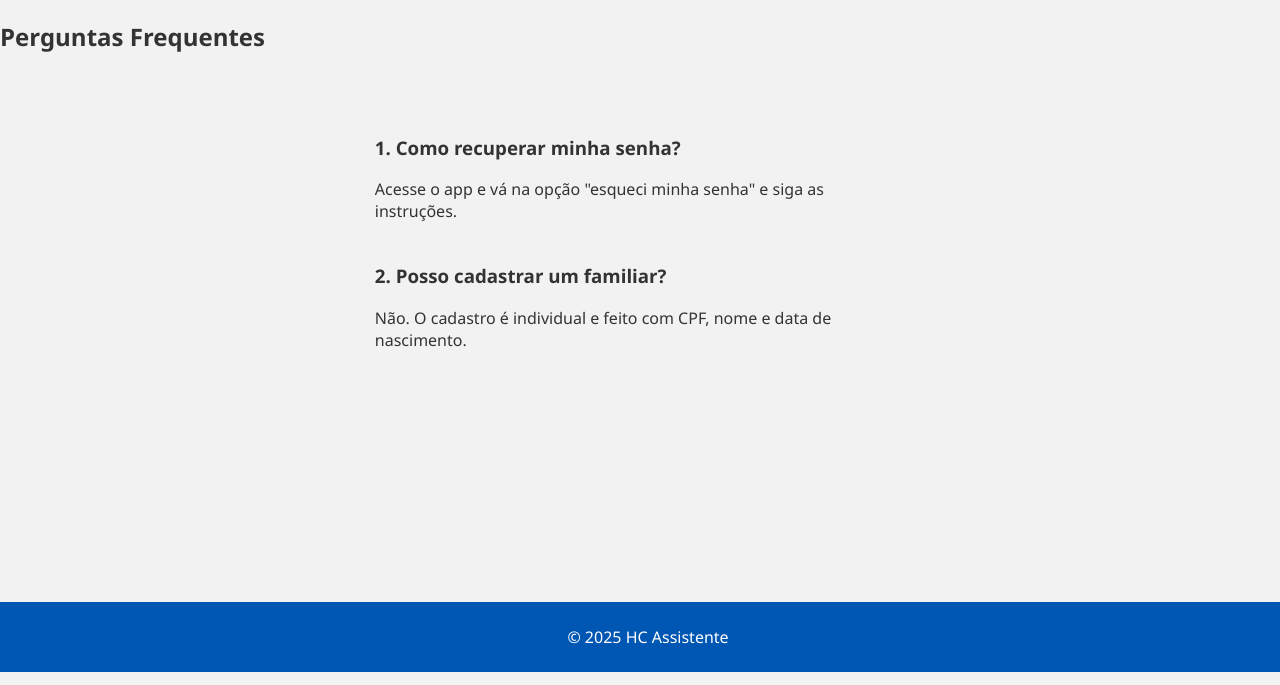
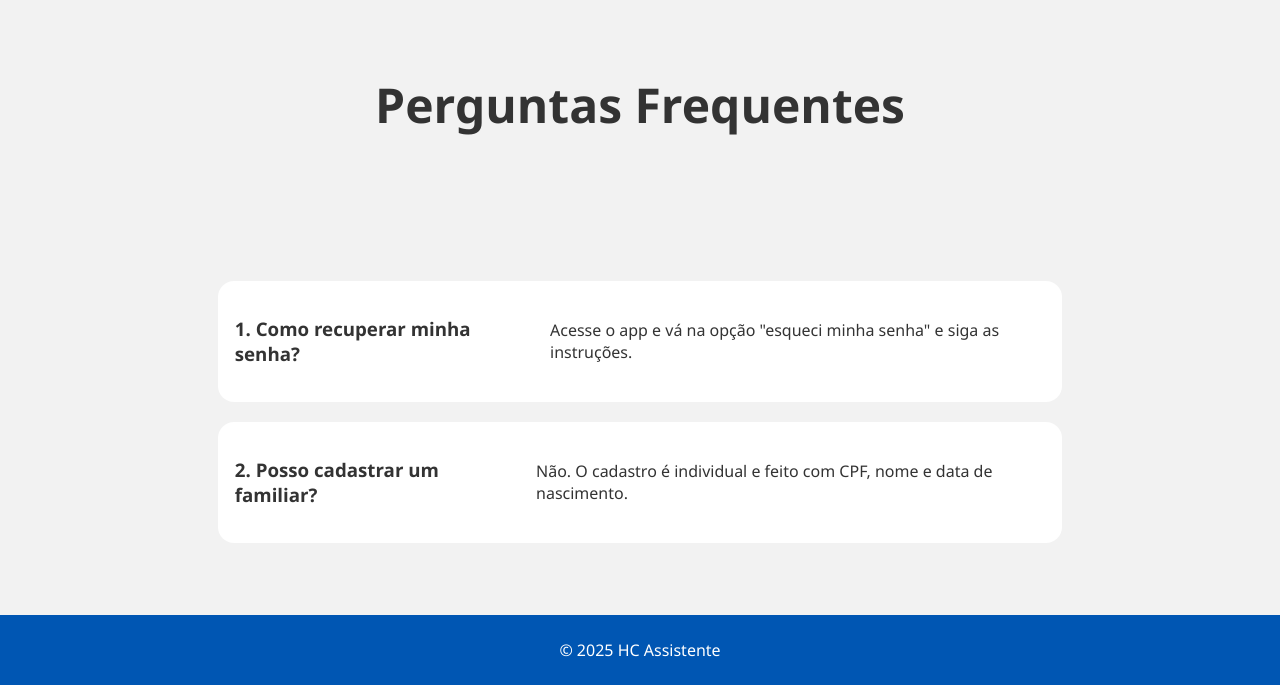
Before and after one commit to Challenge2025/Sprint, a plain HTML site: page faq.html in a window 1280 px wide. Shown: the part 128-813 px from the top of the page. Drawn offline with Linux system fonts and the light colour scheme.

Commit message:
fix: footer e main

```diff
--- a/style.css
+++ b/style.css
@@ -10,6 +10,7 @@ header {
   color: white;
   padding: 0.2rem 2rem;
   display: flex;
+  flex-direction: row;
   align-items: center;
   justify-content: space-between;
   flex-wrap: wrap;
@@ -74,15 +75,23 @@ nav a:hover {
   transform: scale(1.01);
 }
 
+.titulo-pagina {
+  font-size: 2rem;
+  text-align: center;
+  margin: 2rem 0;
+}
+
 html, body {
   height: 100%;
+  margin: 0;
+  padding: 0;
   display: flex;
   flex-direction: column;
 }
 
 main {
+  display: flex;
   flex: 1;
-  display: flex;
   flex-direction: column;
   align-items: center;
   padding: 2rem;
@@ -139,12 +148,22 @@ main {
   margin-bottom: 20%;
 }
 
+.faq-container {
+  display: flex;
+  flex-direction: column;
+  align-items: center;
+  gap: 20px;
+  padding: 40px 20px;
+}
+
 .faq-item {
   display: flex;
-  flex-direction: column;
-  justify-content: center;
-  gap: 5%;
+  flex-direction: row;
+  align-items: center;
+  gap: 4%;
   padding: 2%;
+  background-color: #ffffff;
+  border-radius: 16px;
 }
 
 .faq-item p {
@@ -152,13 +171,15 @@ main {
 }
 
 footer {
+  display: flex;
+  flex-direction: column;
+  align-items: center;
+  text-align: center;
   background-color: #0056b3;
   color: white;
-  text-align: center;
   padding: 0.5rem;
   width: 100%;
-
-  bottom: 0;
+  box-sizing: border-box;
 }
 
 .contato-form {
@@ -233,6 +254,15 @@ footer {
   nav.active {
     display: block;
   }
+
+  .integrantes-container {
+  display: flex;
+  flex-direction: column;
+  align-items: center;
+  gap: 30px;
+  padding: 40px 20px;
+  margin-bottom: 20%;
+}
 }
 
 @media (min-width: 600px) {
```
Also changed, not shown: index.html (+3 -1 lines).
